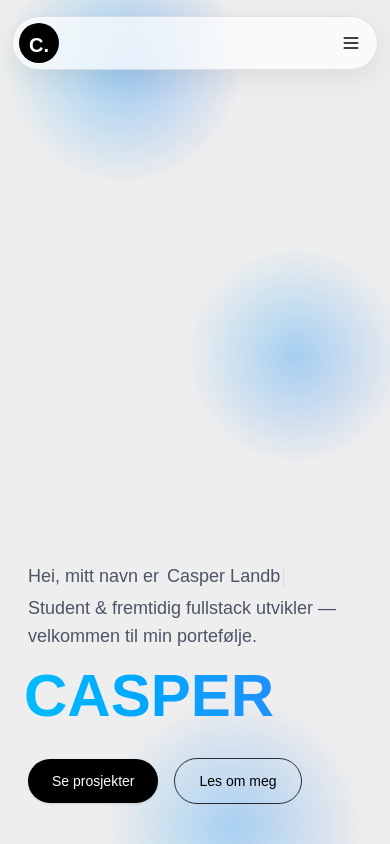
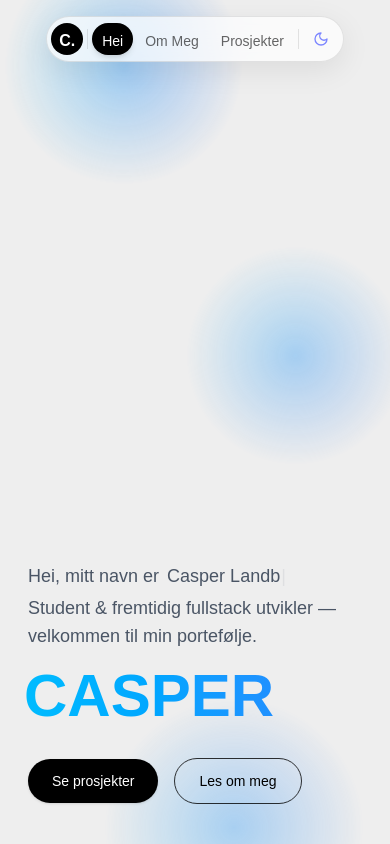
Before and after one commit to repsacl/casper., a React (Vite) app: page / in a window 390 px wide. Shown: the top 844 px of the page. Built offline with nearby package versions, Linux system fonts and the light colour scheme; a web font is replaced by a local one.

Commit message:
fix: burger menu removed

```diff
--- a/src/components/Navbar.jsx
+++ b/src/components/Navbar.jsx
@@ -1,5 +1,4 @@
 import { useState, useEffect } from "react"
-import { Menu, X } from "lucide-react"
 import { Link, useLocation } from "react-router-dom"
 import { motion, AnimatePresence } from "motion/react"
 
@@ -15,36 +14,15 @@ const navItems = [
     { to: "/projects", label: "Prosjekter" },
 ];
 
-// Felles "glass"-stil for selve navbaren og mobilmenyen.
+// Felles "glass"-stil for navbaren.
 const glass =
     "border border-black/10 bg-white/70 text-black shadow-[0_8px_30px_rgb(0,0,0,0.08)] backdrop-blur-xl " +
     "dark:border-white/10 dark:bg-neutral-900/60 dark:text-white dark:shadow-[0_8px_30px_rgb(0,0,0,0.4)]";
 
 function Navbar() {
-    const [sideBar, setSideBar] = useState(false);
     const [scrolled, setScrolled] = useState(false);
     const [hovered, setHovered] = useState(null);
     const location = useLocation();
-
-    useEffect(() => {
-        if (sideBar) {
-            document.body.style.overflow = "hidden";
-        } else {
-            document.body.style.overflow = "auto";
-        }
-    }, [sideBar]);
-
-    // Lukk mobilmenyen automatisk hvis skjermen blir bred nok til
-    // at desktop-navigasjonen vises igjen (f.eks. ved rotasjon/resize).
-    useEffect(() => {
-        const handleResize = () => {
-            if (window.innerWidth >= 768) {
-                setSideBar(false);
-            }
-        };
-        window.addEventListener("resize", handleResize);
-        return () => window.removeEventListener("resize", handleResize);
-    }, []);
 
     // Navbaren legger seg litt høyere og blir mer dekkende når man har scrollet.
     useEffect(() => {
@@ -55,10 +33,9 @@ function Navbar() {
     }, []);
 
     // Nullstiller scroll synkront i selve klikk-øyeblikket, FØR React
-    // rekker å bytte side, og lukker mobilmenyen samtidig.
+    // rekker å bytte side.
     const handleNavClick = () => {
         window.scrollTo(0, 0);
-        setSideBar(false);
     };
 
     const logo = (
@@ -67,32 +44,31 @@ function Navbar() {
                 whileHover={{ rotate: -8, scale: 1.08 }}
                 whileTap={{ scale: 0.9 }}
                 transition={{ duration: DURATION, ease: "easeInOut" }}
-                className="flex h-10 w-10 items-center justify-center rounded-full bg-black pt-1 text-xl font-bold text-white dark:bg-white dark:text-black"
+                className="flex h-8 w-8 items-center justify-center rounded-full bg-black pt-1 text-base font-bold text-white sm:h-10 sm:w-10 sm:text-xl dark:bg-white dark:text-black"
             >
                 C.
             </motion.div>
         </Link>
     );
 
-    const divider = <span className="mx-1 h-6 w-px bg-black/10 dark:bg-white/15" />;
+    const divider = <span className="mx-0.5 h-5 w-px bg-black/10 sm:mx-1 sm:h-6 dark:bg-white/15" />;
 
     return (
-        <>
         <motion.nav
             initial={{ opacity: 0, y: -100 }}
             animate={{ opacity: 1, y: 0 }}
             transition={ENTER}
             className={`fixed inset-x-0 z-50 flex justify-center px-3 transition-[top] duration-300 ${scrolled ? "top-2" : "top-4"}`}
         >
-                {/* Desktop: én samlet "dock" med logo, lenker og temavalg */}
+            {/* Én samlet "dock" med logo, lenker og temavalg – mindre på mobil */}
             <div
-                    className={`hidden md:flex items-center gap-1 rounded-full p-1.5 transition-colors duration-300 ${glass} ${scrolled ? "bg-white/85 dark:bg-neutral-900/85" : ""}`}
+                className={`flex items-center gap-0.5 rounded-full p-1 transition-colors duration-300 sm:gap-1 sm:p-1.5 ${glass} ${scrolled ? "bg-white/85 dark:bg-neutral-900/85" : ""}`}
             >
                 {logo}
                 {divider}
 
                 <ul
-                        className="flex items-center gap-1 text-lg font-medium"
+                    className="flex items-center gap-0.5 text-sm font-medium sm:gap-1 sm:text-lg"
                     onMouseLeave={() => setHovered(null)}
                 >
                     {navItems.map(({ to, label }) => {
@@ -134,7 +110,7 @@ function Navbar() {
                                 <Link
                                     to={to}
                                     onClick={handleNavClick}
-                                        className={`relative z-10 block rounded-full px-4 pt-2.5 pb-1.5 transition-colors duration-200 ${isActive
+                                    className={`relative z-10 block whitespace-nowrap rounded-full px-2.5 pt-2 pb-1 transition-colors duration-200 sm:px-4 sm:pt-2.5 sm:pb-1.5 ${isActive
                                         ? "text-white dark:text-black"
                                         : "text-black/60 hover:text-black dark:text-white/60 dark:hover:text-white"
                                         }`}
@@ -149,89 +125,7 @@ function Navbar() {
                 {divider}
                 <ThemeToggle />
             </div>
-
-                {/* Mobil: logo + hamburger i samme glass-bar */}
-                <div className={`flex w-full items-center justify-between rounded-full p-1.5 md:hidden ${glass}`}>
-                    {logo}
-
-                    <motion.button
-                        type="button"
-                        onClick={() => setSideBar((prev) => !prev)}
-                        whileTap={{ scale: 0.9 }}
-                        aria-label={sideBar ? "Lukk meny" : "Åpne meny"}
-                        aria-expanded={sideBar}
-                        className="flex h-10 w-10 items-center justify-center rounded-full transition-colors hover:bg-black/5 dark:hover:bg-white/10"
-                    >
-                        <AnimatePresence mode="wait" initial={false}>
-                            <motion.span
-                                key={sideBar ? "close" : "open"}
-                                initial={{ rotate: -90, opacity: 0 }}
-                                animate={{ rotate: 0, opacity: 1 }}
-                                exit={{ rotate: 90, opacity: 0 }}
-                                transition={{ duration: 0.18 }}
-                            >
-                                {sideBar ? <X size={20} /> : <Menu size={20} />}
-                            </motion.span>
-                        </AnimatePresence>
-                    </motion.button>
-                </div>
         </motion.nav>
-
-            {/* Mobilmeny: mørk overlay + panel med nav-lenker og temavalg */}
-            <AnimatePresence>
-                {sideBar && (
-                    <>
-                        <motion.div
-                            key="overlay"
-                            initial={{ opacity: 0 }}
-                            animate={{ opacity: 1 }}
-                            exit={{ opacity: 0 }}
-                            transition={{ duration: DURATION }}
-                            onClick={() => setSideBar(false)}
-                            className="fixed inset-0 z-40 bg-black/30 backdrop-blur-sm md:hidden"
-                        />
-
-                        <motion.div
-                            key="panel"
-                            initial={{ opacity: 0, y: -16, scale: 0.98 }}
-                            animate={{ opacity: 1, y: 0, scale: 1 }}
-                            exit={{ opacity: 0, y: -16, scale: 0.98 }}
-                            transition={{ duration: 0.25, ease: "easeInOut" }}
-                            className={`fixed inset-x-3 top-20 z-50 flex flex-col gap-1 rounded-3xl p-2 md:hidden ${glass}`}
-                        >
-                            {navItems.map(({ to, label }, i) => {
-                                const isActive = location.pathname === to;
-
-                                return (
-                                    <motion.div
-                                        key={to}
-                                        initial={{ opacity: 0, x: -12 }}
-                                        animate={{ opacity: 1, x: 0 }}
-                                        transition={{ delay: 0.05 * i + 0.05, duration: 0.2 }}
-                                    >
-                                        <Link
-                                            to={to}
-                                            onClick={handleNavClick}
-                                            className={`block rounded-2xl px-4 pt-3.5 pb-2.5 text-xl font-medium transition-colors duration-200 ${isActive
-                                                ? "bg-black text-white dark:bg-white dark:text-black"
-                                                : "hover:bg-black/5 dark:hover:bg-white/10"
-                                                }`}
-                                        >
-                                            {label}
-                                        </Link>
-                                    </motion.div>
-                                );
-                            })}
-
-                            <div className="mt-1 flex items-center justify-between border-t border-black/10 px-4 pt-2 dark:border-white/10">
-                                <span className="text-base font-medium opacity-70">Tema</span>
-                                <ThemeToggle />
-                            </div>
-                        </motion.div>
-                    </>
-                )}
-            </AnimatePresence>
-        </>
     )
 }
 
```
Lines whose indentation alone changed are shown as unchanged.
